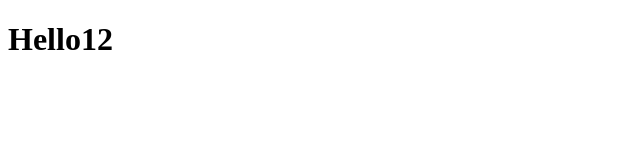
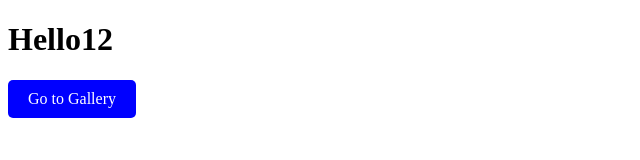
Before and after one commit to Malakin1116/goit-js-hw-009, a plain HTML site: page index.html in a window 1280 px wide. Shown: the whole page, without its empty margins (0-640 px from the left). Drawn offline with Linux system fonts and the light colour scheme.

Commit message:
Deploying to gh-pages from @ Malakin1116/goit-js-hw-009@86258f431662a0947fa4723ebd430fd599d6088b 🚀

```diff
--- a/index.html
+++ b/index.html
@@ -7,8 +7,11 @@
 </head>
 <body>
   <h1>Hello12</h1>
-
-
-
+  <!-- Виправлено: замінено <button> на <a> та додано href замість src -->
+  <a href="/src/public/1-gallery.html"
+  style="text-decoration: none; color: white; background-color: blue; padding: 10px 20px; border-radius: 5px; display: inline-block;"
+  >
+   Go to Gallery
+  </a>
 </body>
 </html>
```
Also changed, not shown: 1-gallery.html (line endings or trailing spaces).
